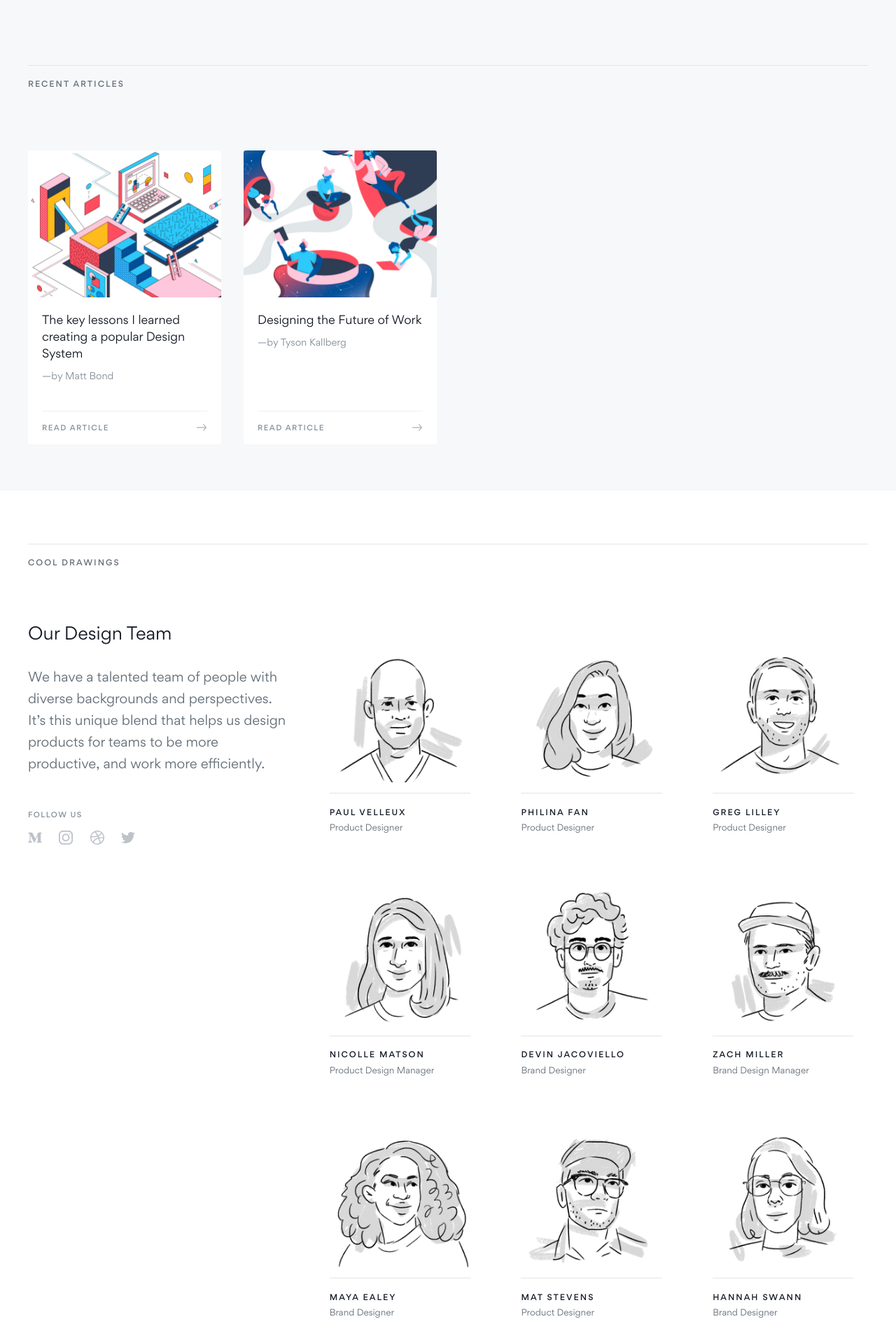
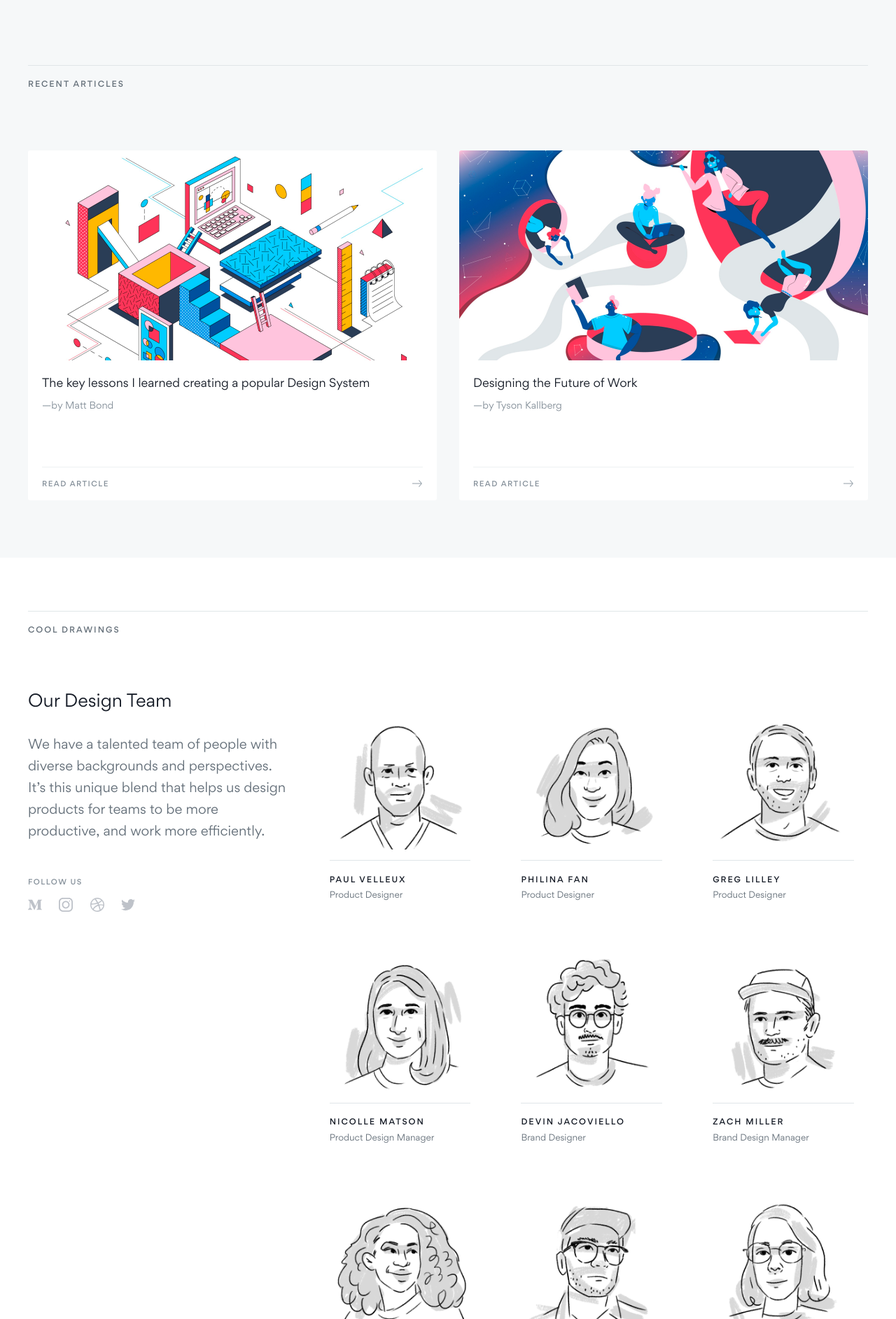
Before and after one commit to mattbond21/asana.design, a Jekyll site: the page built from index.html, in a window 1280 px wide. Shown: the part 1673-3558 px from the top of the page at 70% size. Built offline with Jekyll 4.4.1, drawn with Linux system fonts in a browser that asks for light colours; nearby versions of some CDN libraries; some web fonts are replaced.

Commit message:
new images for blog posts

```diff
--- a/_sass/_main.scss
+++ b/_sass/_main.scss
@@ -350,7 +350,7 @@ th:last-child {
   vertical-align: top;
   text-align: left;
   width: 100%;
-  height: 420px;
+  height: 500px;
   margin: 10px 0;
   border-radius: 3px;
   white-space: normal;
@@ -368,7 +368,7 @@ th:last-child {
 }
 
 .card-top {
-  height: 210px;
+  height: 300px;
   border-top-right-radius: 3px;
   border-top-left-radius: 3px;
   background: $gray-2;
@@ -434,15 +434,13 @@ th:last-child {
 
 .card-future-work {
   background: $white url('../images/articles/future-of-work.png') center center no-repeat;
-  background-size: 300px;
+  background-size: 600px;
 }
 
 .card-design-systems {
   background: $white url('../images/articles/design-systems.png') center center no-repeat;
-  background-size: 300px;
+  background-size: 600px;
 }
-
-
 
 
 /* Videos */
@@ -479,72 +477,6 @@ th:last-child {
   transform: translate(0,-2px);
   transition-delay: 0s !important;
 }
-
-/* ==========================================================================
-   Pagination nav
-   ========================================================================== */
-
-.row.pagination-links {
-  margin-left: 0;
-  margin-right: 0;
-}
-
-.pagination-links {
-  background: $gray-1;
-  border-radius: 4px;
-  margin: 120px 0 40px 0;
-}
-
-a.next-previous-links:hover {
-  text-decoration: none;
-}
-
-.next,
-.previous {
-  padding: 24px;
-  color: $gray-7;
-}
-
-.next {
-  text-align: right;
-}
-
-a.next-previous-links:hover > .next > .title,
-a.next-previous-links:hover > .previous > .title {
-  color: $coral;
-}
-
-.title {
-  color: $gray-10;
-  font-weight: 500;
-  font-size: 18px;
-}
-
-.next > .title {
-  margin-right: 24px;
-}
-
-.previous > .title {
-  margin-left: 24px;
-}
-
-.icon-20 {
-  display: inline-block;
-  margin: -4px 0;
-  width: 20px;
-  height: 20px;
-}
-
-.icon-20-chevron-right {
-    background: url('../images/icons/icon-20-right-chevron.png') no-repeat;
-    background-size: 100%;
-}
-
-.icon-20-chevron-left {
-    background: url('../images/icons/icon-20-left-chevron.png') no-repeat;
-    background-size: 100%;
-}
-
 
 /* ==========================================================================
    Footer links
--- a/index.html
+++ b/index.html
@@ -67,7 +67,7 @@ title: Asana Design
       </div>
 
       <div class="row">
-        <div class="three-col">
+        <div class="six-col">
           <a href="https://medium.com/asana-design/the-key-lessons-i-learned-creating-a-popular-design-system-d078c817b4dd" target="_blank">
             <div class="card">
               <div class="card-top card-design-systems"></div>
@@ -84,7 +84,7 @@ title: Asana Design
             </div>
           </a>
         </div>
-        <div class="three-col">
+        <div class="six-col">
           <a href="https://medium.com/asana-design/designing-the-future-of-work-a22f1d4dcc7c" target="_blank">
             <div class="card">
               <div class="card-top card-future-work"></div>
```
Also changed, not shown: images/articles/design-systems.png, images/articles/future-of-work.png.
